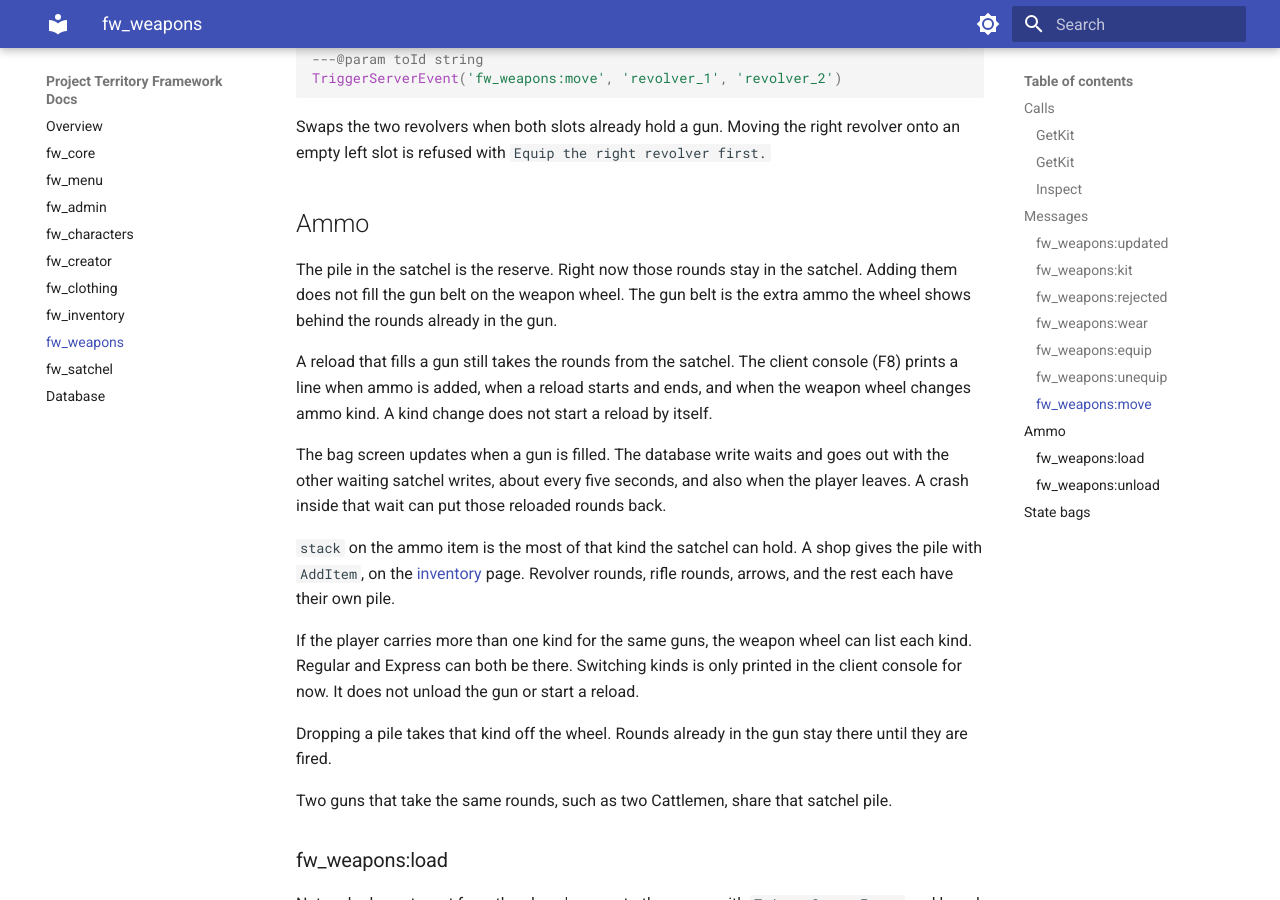
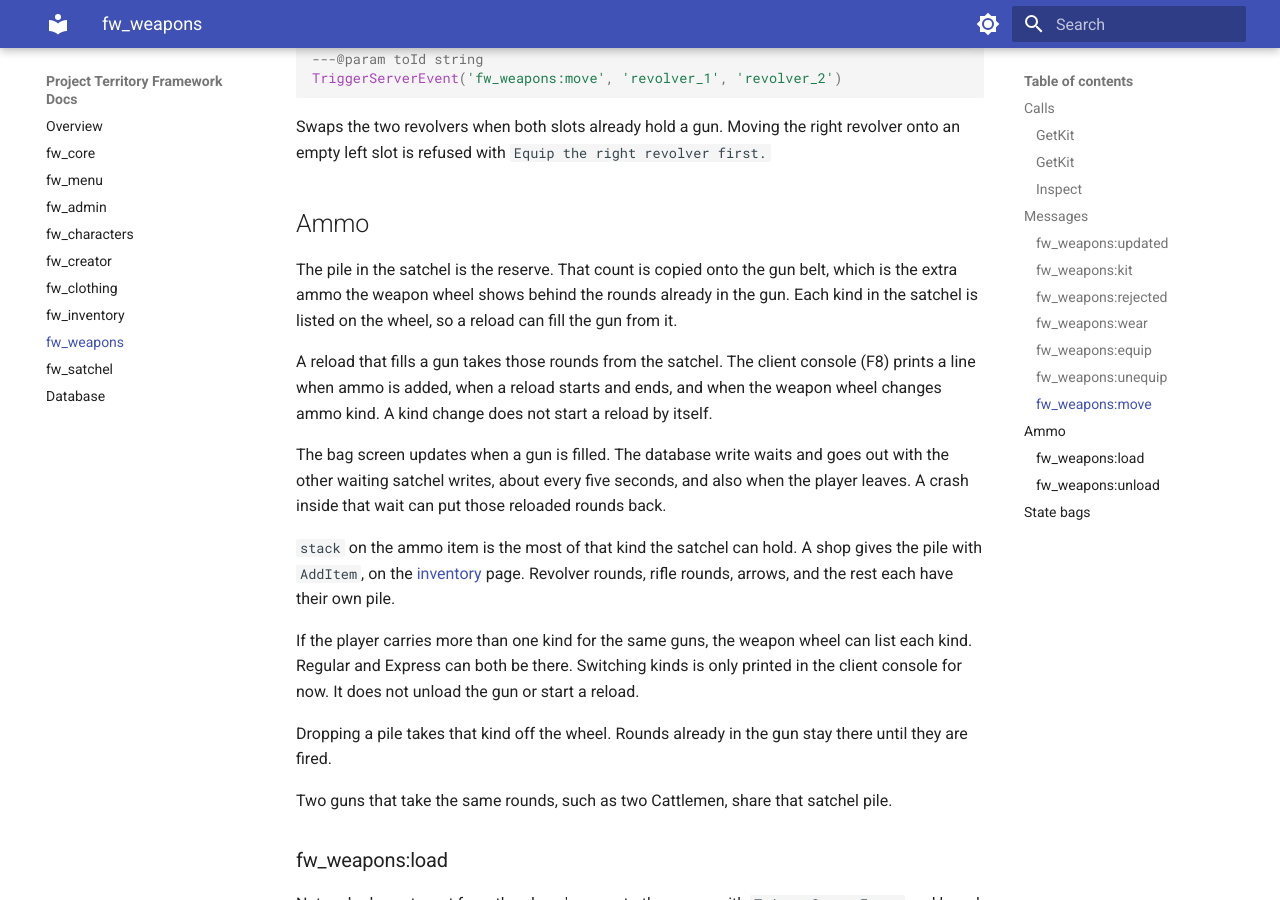
Before and after one commit to Benality/fw-framework-docs, an MkDocs documentation site: the page built from content/fw-weapons.md, in a window 1280 px wide and 900 px high, scrolled down 6225 px. Built offline with MkDocs 1.6.1 and Material for MkDocs 9.7.7, drawn with Linux system fonts in a browser that asks for light colours.

Commit message:
Describe satchel piles showing on the weapon wheel again.
Co-authored-by: Cursor <cursoragent@cursor.com>

```diff
--- a/content/fw-weapons.md
+++ b/content/fw-weapons.md
@@ -217,9 +217,9 @@ Swaps the two revolvers when both slots already hold a gun. Moving the right rev
 
 ## Ammo
 
-The pile in the satchel is the reserve. Right now those rounds stay in the satchel. Adding them does not fill the gun belt on the weapon wheel. The gun belt is the extra ammo the wheel shows behind the rounds already in the gun.
+The pile in the satchel is the reserve. That count is copied onto the gun belt, which is the extra ammo the weapon wheel shows behind the rounds already in the gun. Each kind in the satchel is listed on the wheel, so a reload can fill the gun from it.
 
-A reload that fills a gun still takes the rounds from the satchel. The client console (F8) prints a line when ammo is added, when a reload starts and ends, and when the weapon wheel changes ammo kind. A kind change does not start a reload by itself.
+A reload that fills a gun takes those rounds from the satchel. The client console (F8) prints a line when ammo is added, when a reload starts and ends, and when the weapon wheel changes ammo kind. A kind change does not start a reload by itself.
 
 The bag screen updates when a gun is filled. The database write waits and goes out with the other waiting satchel writes, about every five seconds, and also when the player leaves. A crash inside that wait can put those reloaded rounds back.
 
```
Also changed, not shown: content/fw-satchel.md (+1 -1 lines).
